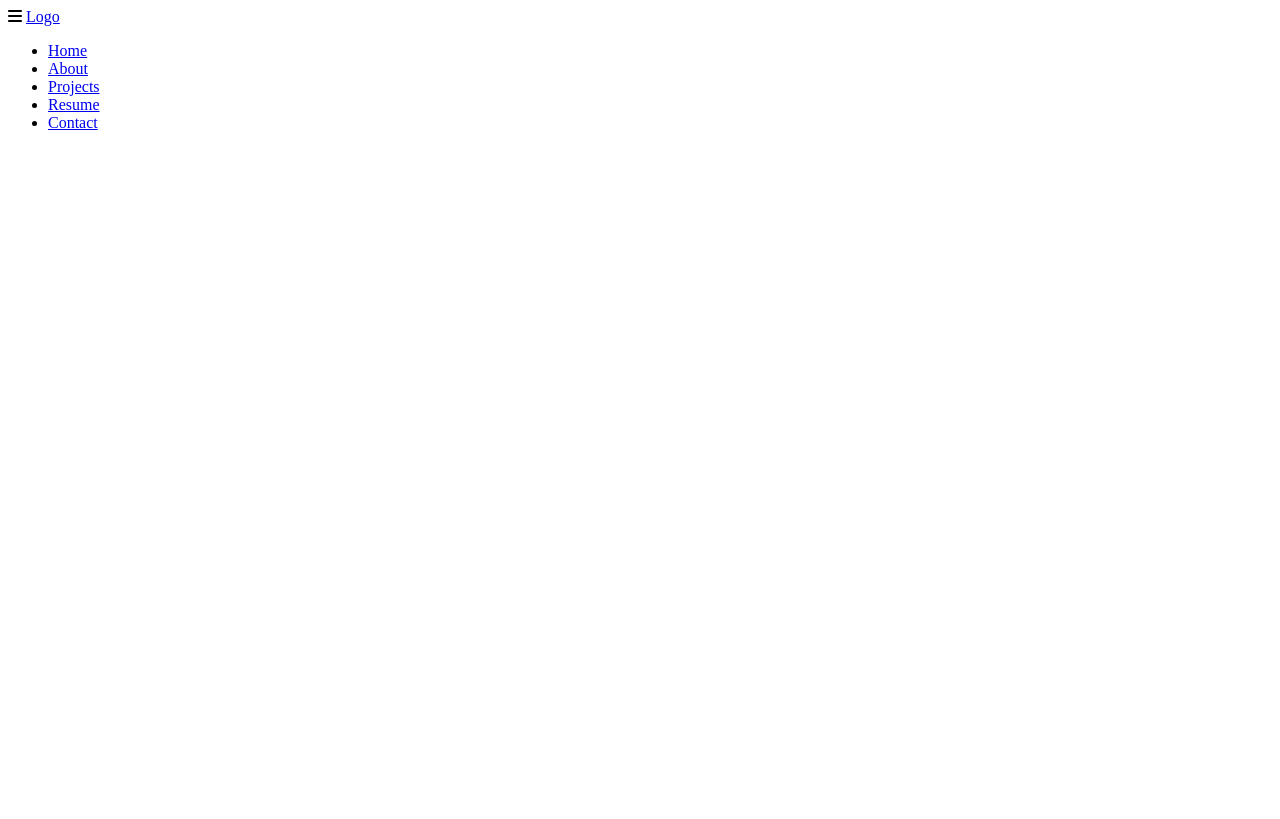
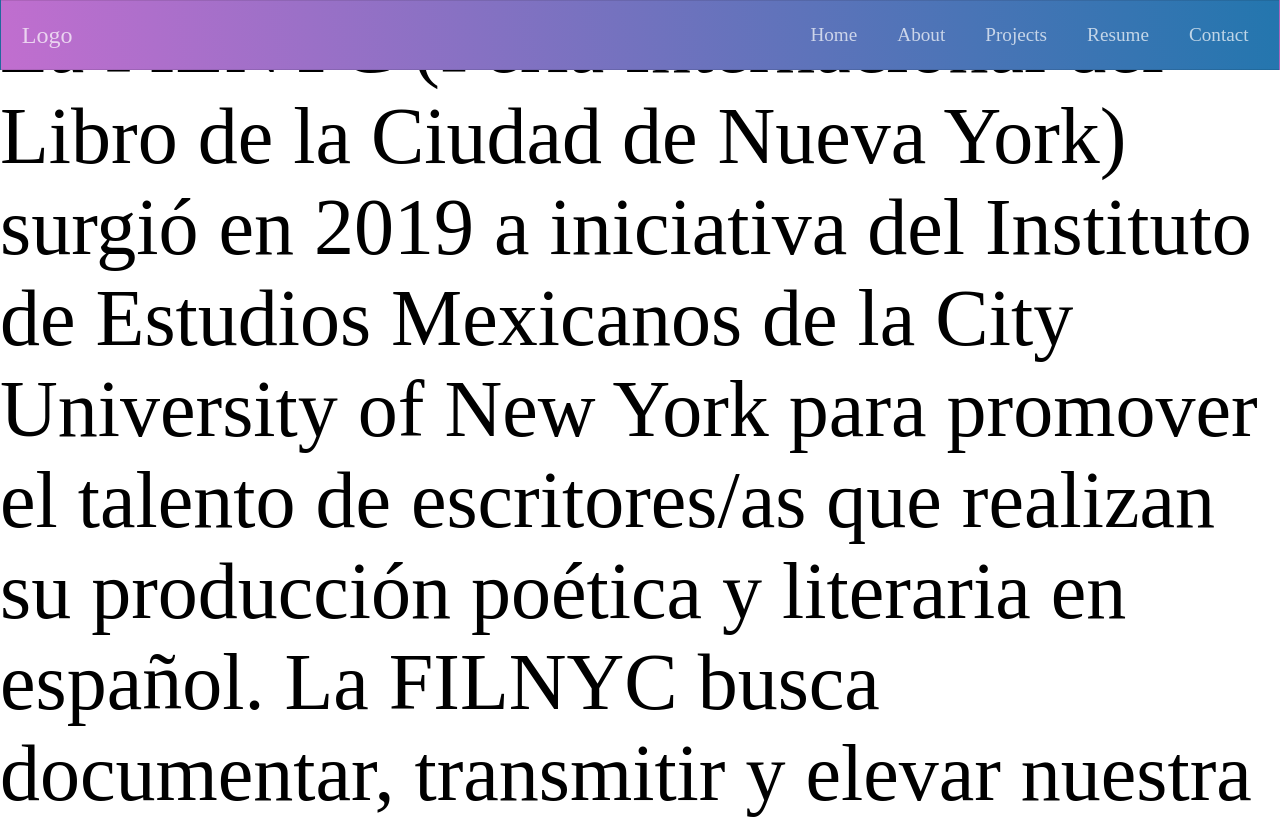
Before and after one commit to edogado/portfolio, a website: page public/index.html in a window 1280 px wide. Shown: the top 819 px of the page. Drawn offline with Linux system fonts and the light colour scheme.

Commit message:
Added the links for the css and js files

```diff
--- a/public/index.html
+++ b/public/index.html
@@ -8,6 +8,7 @@
     <meta name="description" content="portfolio">
     <meta name="keywords" content="freelancer">
     <meta name="author" content="Edgar I. Morales">
+    <link type="text/css" rel="stylesheet" href="styles/portfolio.css">
     <script src="https://use.fontawesome.com/7cf544cf2d.js"></script>
     <title>Edgar I Morales</title>
 </head>
@@ -41,6 +42,29 @@
     <section id="resume"></section>
     <section id="technologies"></section>
     <section id="contact"></section>
+    <p style="font-size: 5rem;">La FILNYC (Feria Internacional del Libro de la Ciudad de Nueva York) surgió en 2019 a iniciativa del Instituto de Estudios Mexicanos de la City University of New York para promover el talento de escritores/as que realizan su producción poética y literaria en español. La FILNYC busca documentar, transmitir y elevar nuestra cultura.
+
+
+        La primera edición se realizó el 13 y 14 de septiembre de 2019, en el marco del Mes de la Herencia Hispana, en el Instituto Cervantes. Además de la sinergia con dicha institución, también se sumaron a este proyecto la Coalición de Cónsules Latinoamericanos de Nueva York (CLACNY), el Consulado de España, The City College of New York Downtown, la New York Public Library y el periódico El Diario.
+
+
+        El evento es gratuito y abierto al público en general, con actividades para niños, jóvenes, adultos y adultos mayores. En el 2019 participaron 90 escritorxs, de 20 países representados: (Estados Unidos, España y países de América Latina y el Caribe). Entre los escritorxs que se presentaron están: Carmen Boullosa, Lina Meruane, Ernesto Quiñonez, Edmundo Paz Soldán, Cristóbal Pera, David Unger y Jaime Manrique. De click aqui para ver el programa completo 2019
+
+
+        La librería McNally Jackson Books y Lectorum participaron como las tiendas oficiales de libros de literatura en general y literatura juvenil e infantil, respectivamente. Libros de decenas de sellos editoriales estuvieron a la venta del público.
+
+
+        Además, se contó con la exhibición fotográfica sobre el autor y traductor español León Felipe para conmemorar el 50 aniversario de su fallecimiento.
+
+
+        Entre las temáticas que abordó la FILNYC en los paneles y presentaciones de libros están: la experiencia de ser escritxr hispanx/latinx en Nueva York, el imaginario queer y la identidad co-mo inmigrante a través de la literatura.
+
+
+        "Queremos ofrecer espacios donde los autores latinos se sientan representados. Para el CUNY Mexican Studies Institute es prioridad contribuir al empoderamiento de la comunidad a través de iniciativas educativas y culturales como la FILNYC que nos convocan a celebrar el Mes de la Herencia Hispana”, expresó José Higuera López, director administrativo de CUNY-MSI.
+
+
+        La segunda edición de la FILNYC se realizará el 2, 3 y 4 de octubre de 2020 en el Instituto Cervantes. Si eres escritxr y deseas enviar tu propuesta favor de dar clic aqui. para más información.</p>
     <footer></footer>
+    <script type="text/javascript" rel="script" src="scripts/portfolio.js"></script>
 </body>
 </html>
```
